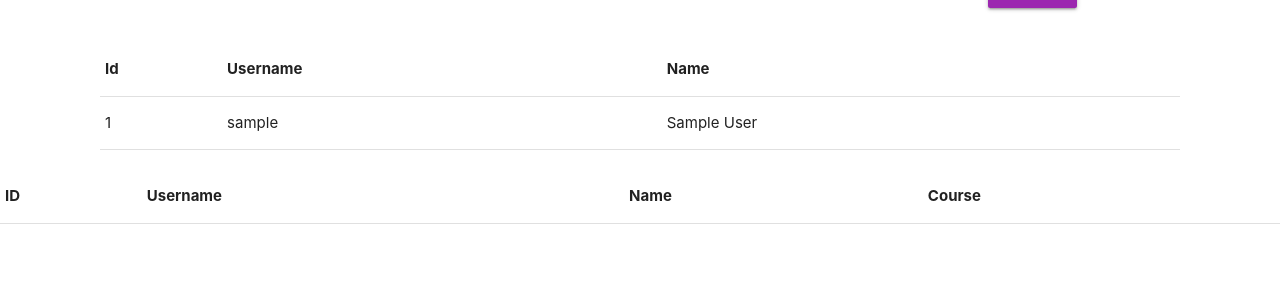
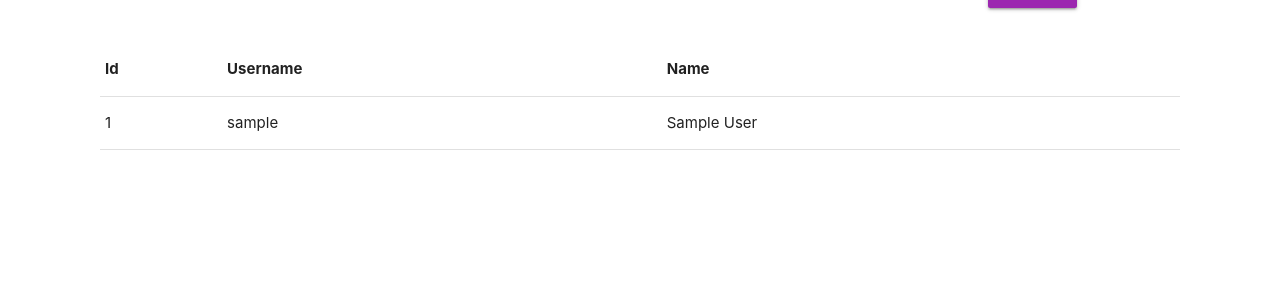
Before and after one commit to INFO2602-LECI/IntershipProject, a Flask app: page /users in a window 1280 px wide. Shown: the part 326-626 px from the top of the page. Run offline with Flask 3, Linux system fonts and the light colour scheme; tables that the repository leaves empty hold one stand-in row (values such as "Sample post"); lists and menus that the app fills with data are empty.

Commit message:
modified:   App/templates/users.html

```diff
--- a/App/templates/users.html
+++ b/App/templates/users.html
@@ -81,23 +81,6 @@
       </table>
     </div>
 
-    <div class="row">
-      <table>
-        <tr>
-            <th>ID</th>
-            <th>Username</th>
-            <th>Name</th>
-            <th>Course</th>
-        </tr>
-        {% for intern in interns %}
-            <tr>
-                <td>{{ intern.id }}</td>
-                <td>{{ intern.username }}</td>
-                <td>{{ intern.name }}</td>
-                <td>{{ intern.course }}</td>
-            </tr>
-        {% endfor %}
-      </table>
-    </div>
+
 
 {% endblock %}
```
